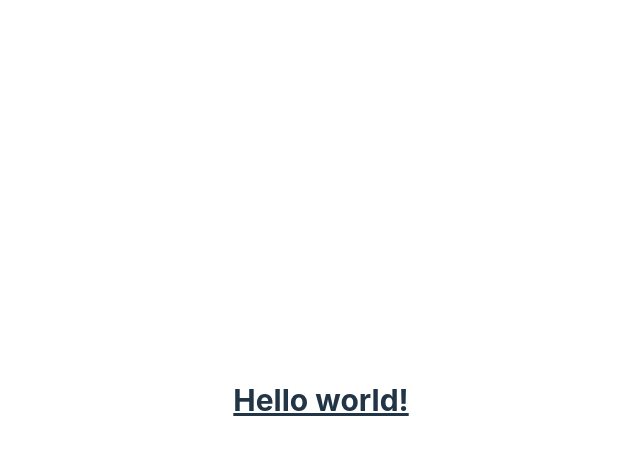
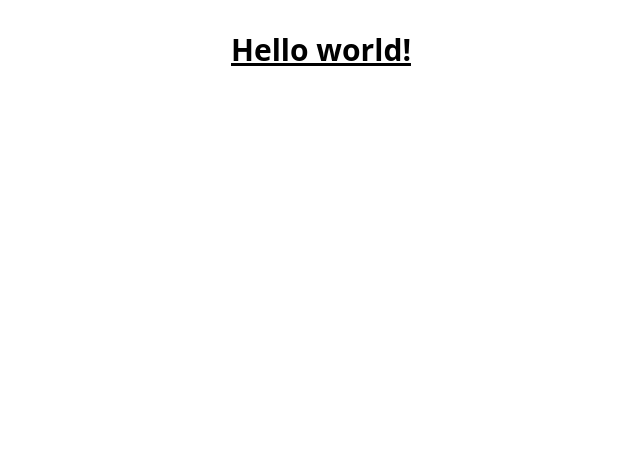
Before and after one commit to 874bowen/portfolio-revamp, a React (Vite) app: page / in a window 1280 px wide. Shown: the top 454 px of the page, without its empty margins (319-959 px from the left). Built offline with nearby package versions, Linux system fonts and the light colour scheme.

Commit message:
update css

```diff
--- a/src/index.css
+++ b/src/index.css
@@ -1,8 +1,22 @@
 @tailwind base;
 @tailwind components;
 @tailwind utilities;
+/* || PRESETS */
 
-:root {
+* {
+  margin: 0;
+  padding: 0;
+  box-sizing: border-box;
+}
+
+.shadow-whitesmoke {
+  text-shadow: 3px 2px 3px whitesmoke;
+}
+
+.shadow-dark {
+  text-shadow: 3px 2px 3px #242424;
+}
+/* :root {
   font-family: Inter, system-ui, Avenir, Helvetica, Arial, sans-serif;
   line-height: 1.5;
   font-weight: 400;
@@ -70,4 +84,4 @@ button:focus-visible {
   button {
     background-color: #f9f9f9;
   }
-}
+} */
```
